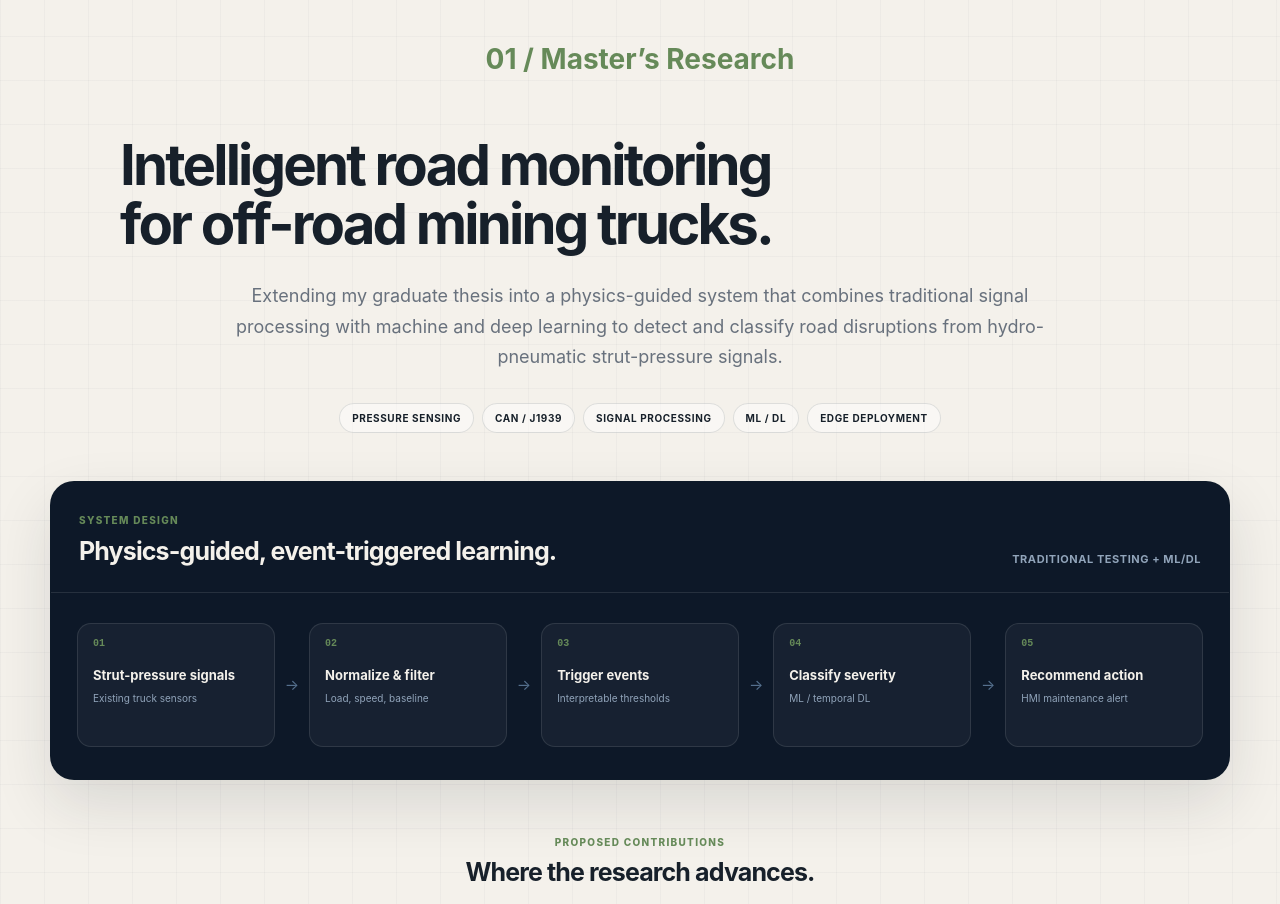
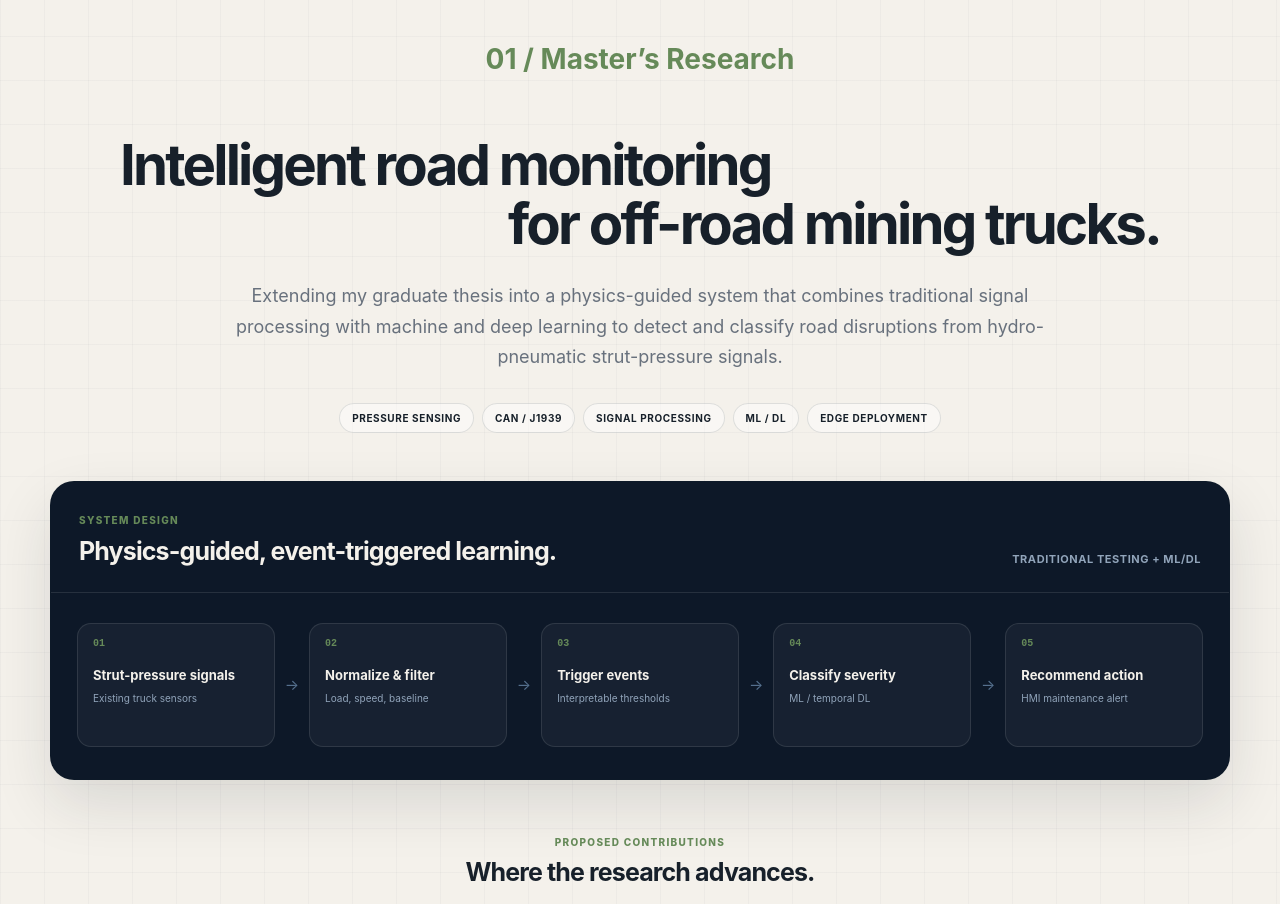
Before and after one commit to jiangjian9803-eng/jiangjian9803-eng.github.io, a Next.js app: page / in a window 1280 px wide. Shown: the part 3660-4564 px from the top of the page. Built offline with nearby package versions, Linux system fonts and the light colour scheme.

Commit message:
Align research title lines independently

```diff
--- a/index.html
+++ b/index.html
@@ -200,7 +200,7 @@
         <div class="research-story reveal">
           <div class="research-heading">
             <div class="section-label research-section-label">01 / Master’s Research</div>
-            <h2>Intelligent road monitoring<br />for off-road mining trucks.</h2>
+            <h2><span class="research-title-line research-title-line-first">Intelligent road monitoring</span><span class="research-title-line research-title-line-second">for off-road mining trucks.</span></h2>
             <p>
               Extending my graduate thesis into a physics-guided system that combines traditional signal processing with
               machine and deep learning to detect and classify road disruptions from hydro-pneumatic strut-pressure signals.
--- a/styles.css
+++ b/styles.css
@@ -242,6 +242,8 @@ h1 em { position: relative; margin-top: .08em; color: var(--blue); font-style: n
 .research-section-label { display: block; width: 100%; margin-bottom: 14px; font-size: 28px; letter-spacing: 0; text-align: center; text-transform: none; transform: translateY(-44px); }
 .research-architecture header span, .innovation-heading span { color: #668a59; font-size: 10px; font-weight: 850; letter-spacing: .13em; text-transform: uppercase; }
 .research-heading h2 { margin-top: 15px; font-size: clamp(36px, 4.4vw, 58px); line-height: 1.05; letter-spacing: -.05em; text-align: left; }
+.research-title-line { display: block; }
+.research-title-line-second { text-align: right; }
 .research-heading > p { max-width: 820px; margin: 28px auto 0; color: var(--muted); font-size: 18px; line-height: 1.7; }
 .research-meta { display: flex; justify-content: center; flex-wrap: wrap; gap: 8px; margin-top: 30px; }
 .research-meta span { padding: 8px 12px; border: 1px solid var(--line); border-radius: 999px; color: var(--ink); background: rgba(255,255,255,.45); font-size: 10px; font-weight: 750; letter-spacing: .06em; text-transform: uppercase; }
```
